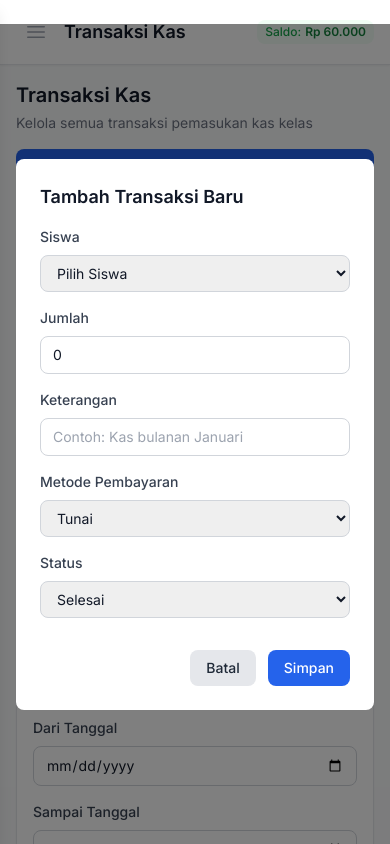
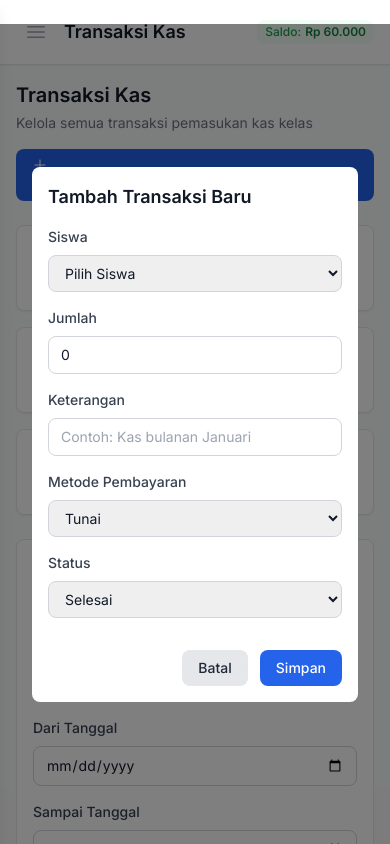
Before and after one commit to zesbe/KAS-KELAS-TERAKHIR-HARUS-BERES, a Vue app: page /transactions in a window 390 px wide. Both pictures are taken after a click on the button "Tambah". Shown: the top 844 px of the page. Built offline with nearby package versions, Linux system fonts and the light colour scheme.

Commit message:
Fix modal responsiveness in Transactions.vue
cgen-7aa8ef47d02840b0880523c77a811dc3

```diff
--- a/src/views/Transactions.vue
+++ b/src/views/Transactions.vue
@@ -242,7 +242,7 @@
       v-if="showAddModal || editingTransaction"
       class="fixed inset-0 bg-black bg-opacity-50 flex items-center justify-center z-50 p-4"
     >
-      <div class="bg-white rounded-lg max-w-md w-full p-6">
+      <div class="bg-white rounded-lg max-w-md w-full mx-4 p-4 sm:p-6">
         <h3 class="text-lg font-semibold text-gray-900 mb-4">
           {{ editingTransaction ? 'Edit Transaksi' : 'Tambah Transaksi Baru' }}
         </h3>
```
